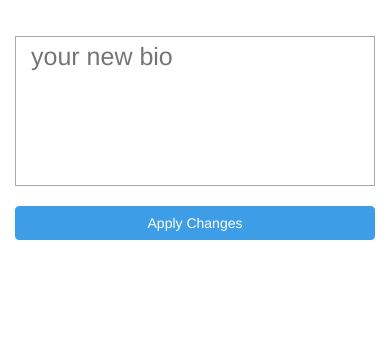
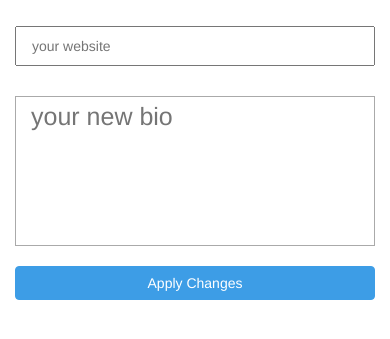
Before and after one commit to xash3000/minitweet, a Flask app: a page that uses minitweet_app/templates/profile_settings.html in a window 390 px wide. Shown: the part 54-393 px from the top of the page. Run offline with Flask 2, Linux system fonts and the light colour scheme; a user stored in the database is signed in; tables that the repository leaves empty hold one stand-in row (values such as "Sample post"); parts of the project's set-up code (start-up, migrations or seed data) failed here and were passed over; some libraries are stand-ins or nearby versions.

Commit message:
make users able to add there websites and hide alerts after 5 seconds

```diff
--- a/minitweet_app/forms.py
+++ b/minitweet_app/forms.py
@@ -34,4 +34,5 @@ class SignUpForm(Form):
 
 
 class ProfileSettings(Form):
-    bio = TextAreaField("bio", validators=[DataRequired(), Length(min=5, max=170)])
+    website = StringField("website")
+    bio = TextAreaField("bio")
--- a/minitweet_app/models.py
+++ b/minitweet_app/models.py
@@ -30,15 +30,17 @@ class User(db.Model):
     email = db.Column(db.String, nullable=False)
     password = db.Column(db.String, nullable=False)
     bio = db.Column(db.String)
+    website = db.Column(db.String)
     # one to many relationship
     posts = db.relationship("Post", backref="author", lazy="dynamic")
 
-    def __init__(self, name, email, password, bio=''):
+    def __init__(self, name, email, password, bio='', website=""):
         self.name = name
         self.email = email
         # generate one way hash for password
         self.password = bcrypt.generate_password_hash(password)
         self.bio = bio
+        self.website = website
 
     #=========================================#
     #  Flask-Login extension required methods #
--- a/minitweet_app/static/css/main.css
+++ b/minitweet_app/static/css/main.css
@@ -77,6 +77,11 @@ a{
     color: #fff;
 }
 
+.alert-primary{
+    background-color: #3D9DE6 !important;
+    color: #fff;
+}
+
 .btn-primary{
     background-color: #3D9DE6 !important;
     border-color: #3D9DE6 !important;
--- a/minitweet_app/static/js/main.js
+++ b/minitweet_app/static/js/main.js
@@ -13,4 +13,9 @@ $(document).ready(function() {
             }
             $(this).parent().after("this is not implemented yet!")
     })
+
+    $(".alert").ready(function(){
+        setTimeout(function(){
+            $(this).hide()}, 5000)
+        )}
 })
--- a/minitweet_app/templates/profile_settings.html
+++ b/minitweet_app/templates/profile_settings.html
@@ -3,8 +3,23 @@
 {% block content %}
 <div class="container">
     <form method="post">
+        {{ form.hidden_tag() }}
+
         <div class="bio">
-            {{ form.hidden_tag() }}
+            {{ form.website(
+                class_="col-xs-12 col-md-4 col-md-offset-4 string-field",
+                placeholder="your website"
+                ) }}
+            <span class="error">
+                {% if form.website.errors %}
+                    {% for error in form.website.errors %}
+                     <p class="col-xs-12 col-md-4 col-md-offset-4">{{ error }}</p>
+                    {% endfor %}
+                {% endif %}
+            </span>
+        </div>
+
+        <div class="bio">
             {{ form.bio(
                 class_="col-xs-12 col-md-4 col-md-offset-4 textarea-field",
                 placeholder="your new bio"
--- a/minitweet_app/templates/user_profile.html
+++ b/minitweet_app/templates/user_profile.html
@@ -11,6 +11,11 @@
         <div class="username"><h3>{{ user.name }}</h3></div>
         {% if user.bio %}
             <div class="user_bio"><p>{{ user.bio }}<p></div>
+        {% endif %}
+        {% if user.website %}
+            <div class="user_website">
+                <a href="{{ user.website }}">{{ user.website }}</a>
+            </div>
         {% endif %}
         {% if current_user.is_authenticated and user_profile%}
             <a href="{{ url_for('profile_settings', username=user.name) }}">
--- a/minitweet_app/views.py
+++ b/minitweet_app/views.py
@@ -112,10 +112,19 @@ def profile_settings(username):
     user = User.query.filter_by(name=username).first_or_404()
     form = ProfileSettings()
     if form.validate_on_submit():
-        user.bio = form.bio.data
+        changes = False
+        if form.bio.data:
+            user.bio = form.bio.data
+            changes = True
+        if form.website.data:
+            user.website = form.website.data
+            changes = True
         db.session.add(user)
         db.session.commit()
-        flash("new settings were successfully applied", "success")
+        if changes:
+            flash("new settings were successfully applied", "success")
+        else:
+            flash("settings not changed", "primary")
         return redirect(url_for("user_profile", username=user.name))
     if current_user.is_authenticated and current_user.name == user.name:
         return render_template("profile_settings.html", form=form, user_bio=user.bio)
```
Also changed, not shown: migrations/versions/8942d89b1b0e_.py (added, +26 -0 lines).
